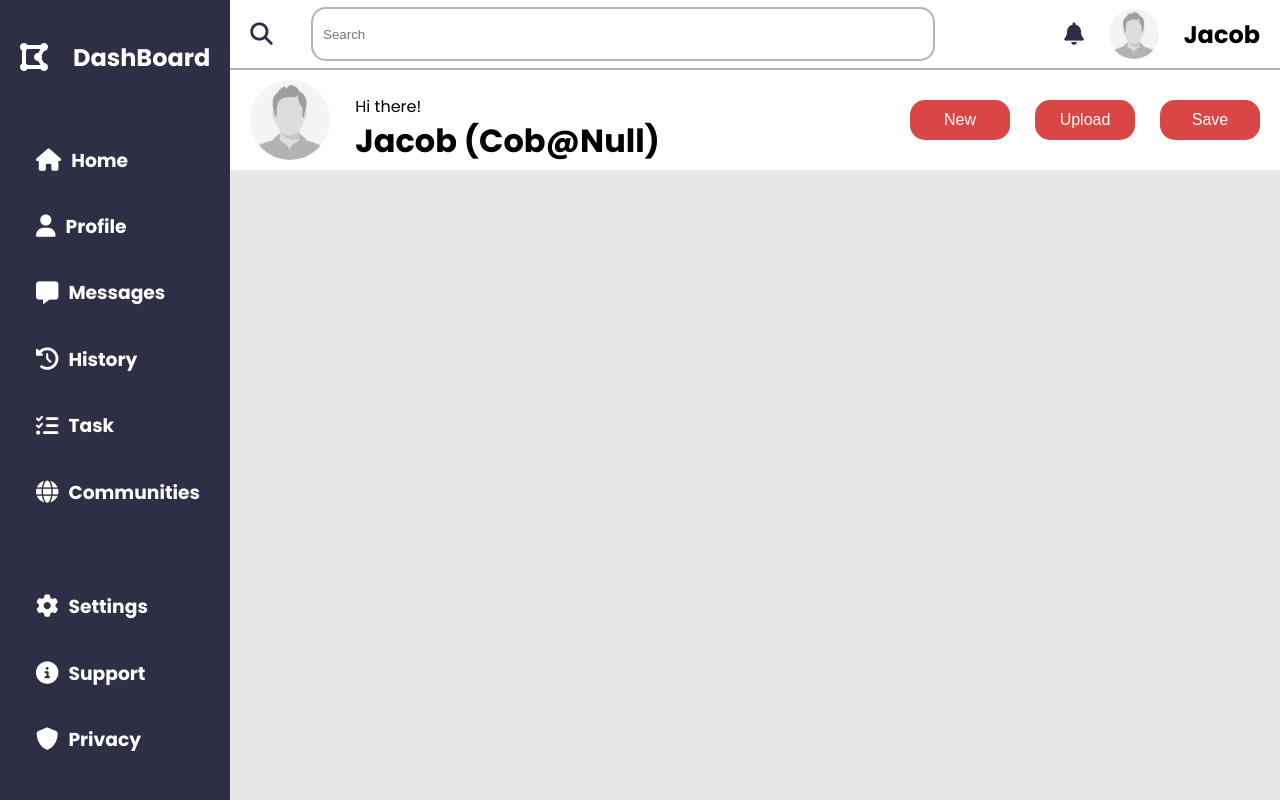
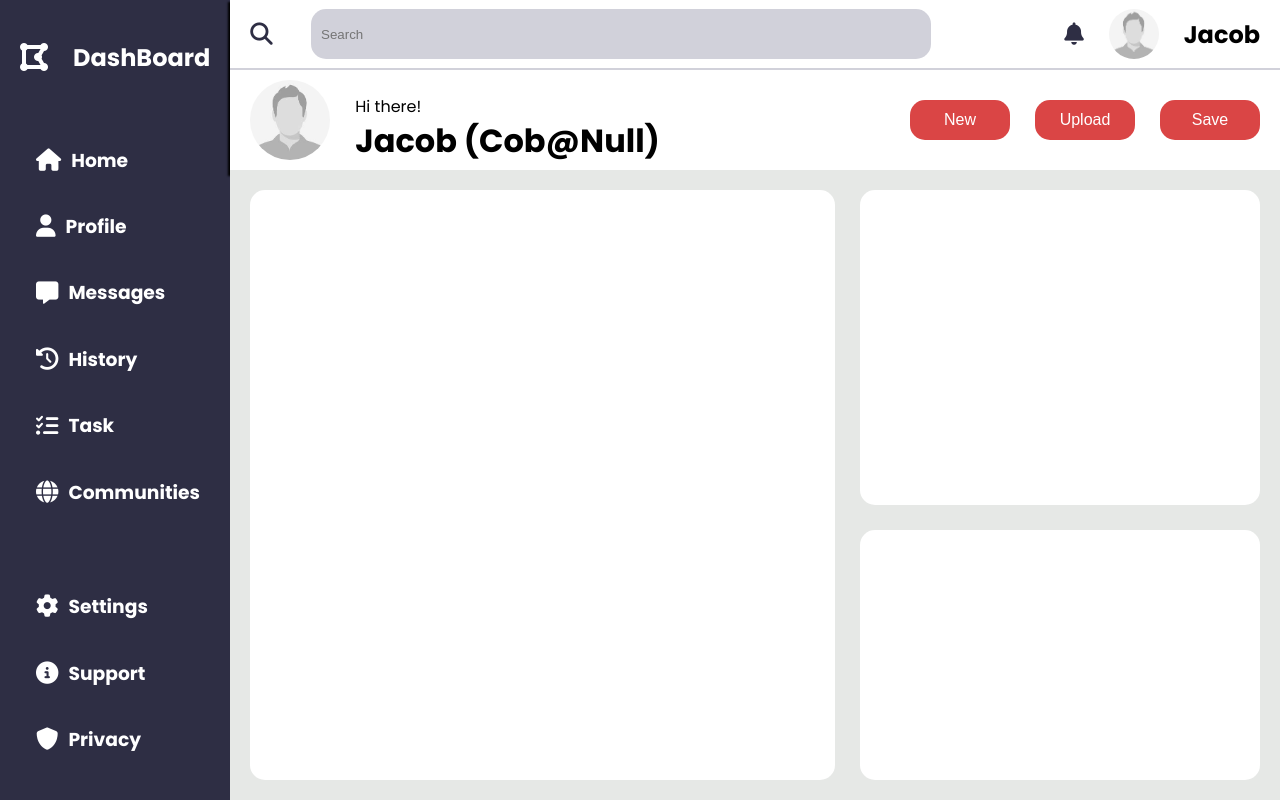
Before and after one commit to jacob-cob-null/TOP-Admin-Dashboard, a plain HTML site: page index.html in a window 1280 px wide. Drawn offline with Linux system fonts and the light colour scheme.

Commit message:
Initialized layout for main content

```diff
--- a/index.html
+++ b/index.html
@@ -94,7 +94,11 @@
           </div>
         </div>
       </header>
-      <main class="main"></main>
+      <main class="main">
+        <div class="content-card"></div>
+        <div class="announcement"></div>
+        <div class="trending"></div>
+      </main>
     </div>
   </body>
 </html>
--- a/style.css
+++ b/style.css
@@ -3,8 +3,9 @@
   --medium-color: rgb(64, 78, 121);
   --main-color: rgb(230, 232, 230);
   --accent-color: rgb(218, 69, 69);
+  --accent-active: rgb(187, 51, 51);
   --text-on-dark: rgb(255, 255, 255);
-  --shadow-color: rgba(89, 89, 95, 0.459);
+  --shadow-color: rgba(155, 155, 175, 0.459);
   --padding-regular: 20px;
   --border-radius-regular: 15px;
   --gap-regular: 25px;
@@ -24,11 +25,6 @@ body {
   grid-template-rows: 1fr 4fr;
 }
 
-.main {
-  grid-column: 2 / 3;
-  grid-row: 2 / 3;
-  background-color: var(--main-color);
-}
 /*SIDE BAR*/
 .sidebar {
   grid-column: 1 / 2;
@@ -57,6 +53,7 @@ body {
   gap: var(--gap-small);
   width: 100%;
   padding-left: 1em;
+  transition: all 0.2s ease;
 }
 .btn > h3:hover {
   text-decoration: underline var(--text-on-dark) 2px;
@@ -86,6 +83,7 @@ body {
   background-color: var(--text-on-dark);
   display: grid;
   grid-template-rows: 70px 100px;
+  box-shadow: 0 4px 2px 2px black;
 }
 .upper-panel {
   grid-row: 1/2;
@@ -119,7 +117,8 @@ body {
   margin-left: 1em;
   height: 30px;
   width: 600px;
-  border: var(--shadow-color) 2px solid;
+  border: none;
+  background-color: var(--shadow-color);
   padding: 10px;
   border-radius: var(--border-radius-regular);
 }
@@ -149,9 +148,17 @@ body {
   width: 100px;
   color: var(--text-on-dark);
   background-color: var(--accent-color);
+  cursor: pointer;
   font-size: 1em;
   border: none;
   border-radius: var(--border-radius-regular);
+  transition: transform 0.2s ease-in-out;
+}
+.right-panel-btn:hover {
+  transform: scale(1.05);
+}
+.right-panel-btn:active {
+  background-color: var(--accent-active);
 }
 .text > h1 {
   line-height: 0px;
@@ -160,3 +167,30 @@ i {
   color: var(--text-on-dark);
   font-size: 1.4em;
 }
+/*MAIN CONTENT*/
+.main {
+  grid-column: 2 / 3;
+  grid-row: 2 / 3;
+  background-color: var(--main-color);
+  display: grid;
+  grid-template-columns: 1fr 400px;
+  grid-template-rows: 1fr 250px;
+  padding: var(--padding-regular);
+  gap: var(--gap-regular);
+}
+.main > div {
+  border-radius: var(--border-radius-regular);
+  background-color: var(--text-on-dark);
+}
+.content-card {
+  grid-column: 1 / 2;
+  grid-row: 1 / 3;
+}
+.announcement {
+  grid-column: 2 / 3;
+  grid-row: 1 / 2;
+}
+.trending {
+  grid-column: 2 / 3;
+  grid-row: 2 / 3;
+}
```
